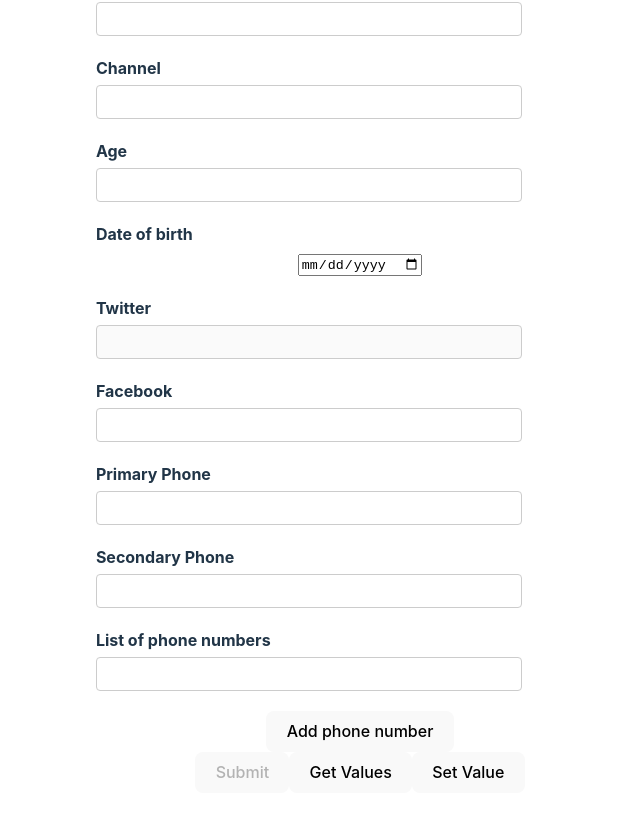
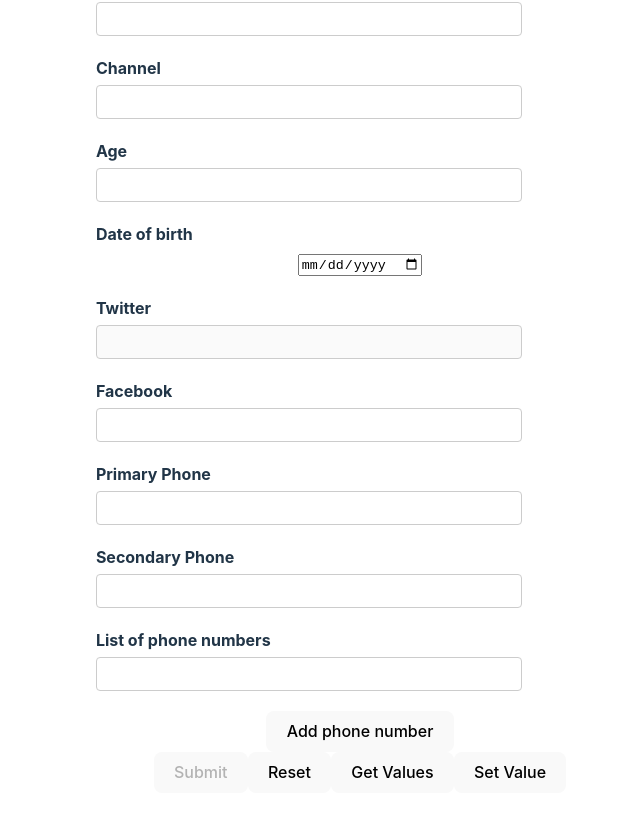
Before and after one commit to kafui4k/rhf, a React (Vite) app: page / in a window 1280 px wide. Shown: the part 358-1174 px from the top of the page, without its empty margins (280-920 px from the left). Built offline with nearby package versions, Linux system fonts and the light colour scheme.

Commit message:
reset form fields using the reset method

```diff
--- a/src/components/YouTubeForm.tsx
+++ b/src/components/YouTubeForm.tsx
@@ -59,6 +59,7 @@
     watch,
     getValues,
     setValue,
+    reset,
   } = form;
 
   const {
@@ -102,11 +103,17 @@
   };
 
   useEffect(() => {
-    const subscription = watch((value) => {
-      console.log(value);
-    });
-    return () => subscription.unsubscribe();
-  }, [watch]);
+    if (isSubmitSuccessful) {
+      reset();
+    }
+  }, [isSubmitSuccessful, reset]);
+
+  // useEffect(() => {
+  //   const subscription = watch((value) => {
+  //     console.log(value);
+  //   });
+  //   return () => subscription.unsubscribe();
+  // }, [watch]);
 
   const watchUsername = watch("username");
 
@@ -270,9 +277,14 @@
           {isSubmitting ? "submitting..." : "Submit"}
         </button>
 
+        <button type="button" onClick={() => reset()}>
+          Reset
+        </button>
+
         <button type="button" onClick={handleGetValues}>
           Get Values
         </button>
+
         <button type="button" onClick={handleSetValue}>
           Set Value
         </button>
```
